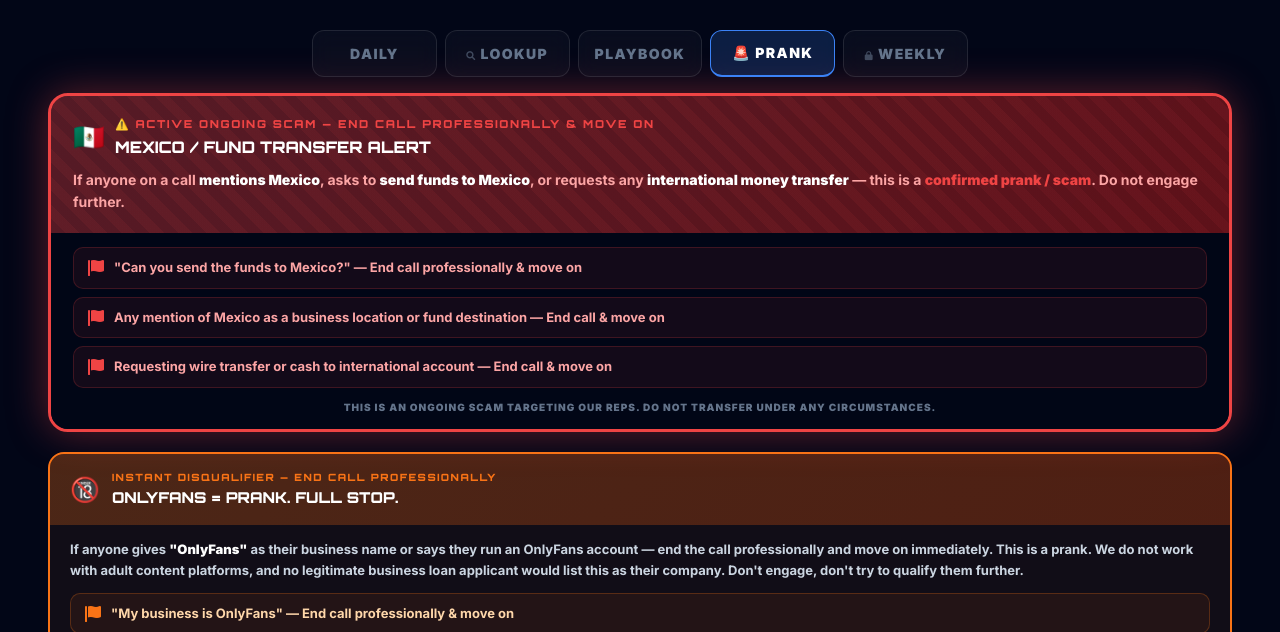
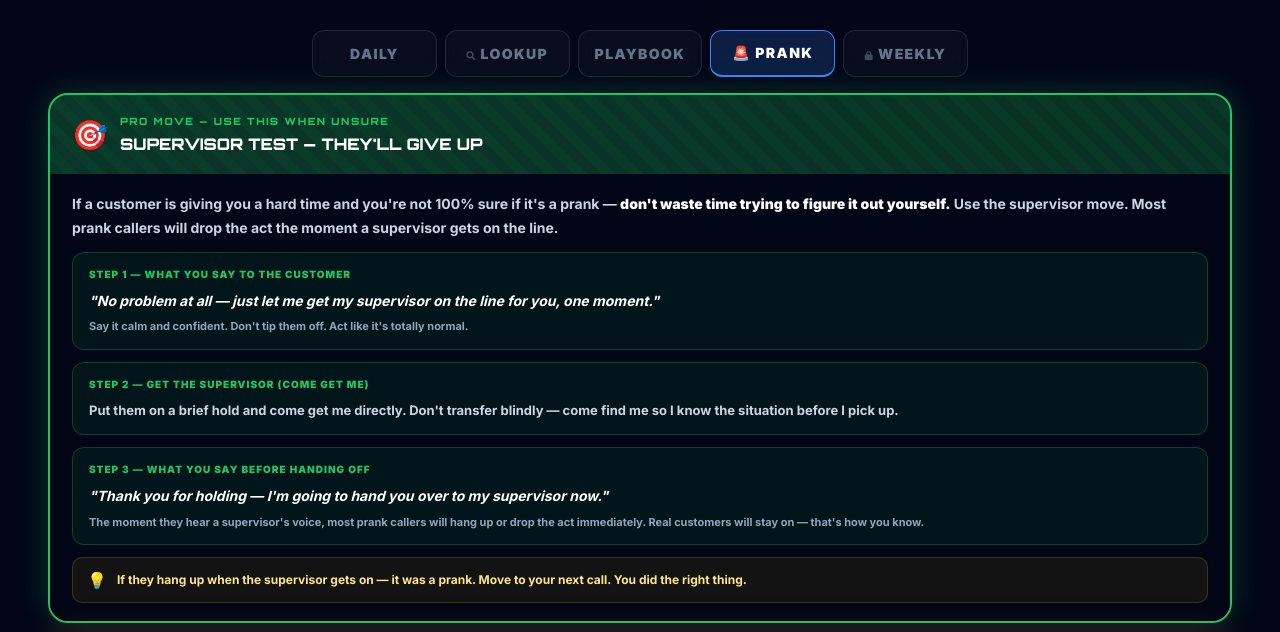
Before and after one commit to nadiapersaud390-bit/BizDashboard, a plain HTML site: page index.html in a window 1280 px wide. Both pictures are taken after a click on the button "🚨 PRANK". Shown: the part 168-800 px from the top of the page. Drawn offline with nearby package versions, Linux system fonts and the light colour scheme; no server answers.

Commit message:
Update index.html

```diff
--- a/index.html
+++ b/index.html
@@ -245,6 +245,45 @@
 
     <!-- PRANK TAB -->
     <div id="prank-view" class="hidden space-y-5 px-2 pb-20">
+
+        <!-- SUPERVISOR ESCALATION TIP -->
+        <div style="border-radius:20px;overflow:hidden;border:2px solid #22c55e;box-shadow:0 0 30px rgba(34,197,94,0.25);">
+            <div style="background:linear-gradient(135deg,rgba(34,197,94,0.25),rgba(21,128,61,0.35));padding:18px 22px;position:relative;overflow:hidden;">
+                <div style="position:absolute;inset:0;background:repeating-linear-gradient(45deg,transparent,transparent 10px,rgba(34,197,94,0.05) 10px,rgba(34,197,94,0.05) 20px);"></div>
+                <div style="position:relative;display:flex;align-items:center;gap:12px;">
+                    <span style="font-size:1.8rem;">🎯</span>
+                    <div>
+                        <div style="font-family:Orbitron,sans-serif;font-size:10px;font-weight:900;text-transform:uppercase;letter-spacing:0.15em;color:#22c55e;margin-bottom:3px;">Pro Move — Use This When Unsure</div>
+                        <div style="font-family:Orbitron,sans-serif;font-size:16px;font-weight:900;text-transform:uppercase;color:white;">Supervisor Test — They'll Give Up</div>
+                    </div>
+                </div>
+            </div>
+            <div style="background:rgba(2,6,23,0.85);padding:18px 22px;display:flex;flex-direction:column;gap:12px;">
+                <p style="color:#cbd5e1;font-size:14px;font-weight:600;line-height:1.7;">If a customer is giving you a hard time and you're not 100% sure if it's a prank — <span style="color:white;font-weight:900;">don't waste time trying to figure it out yourself.</span> Use the supervisor move. Most prank callers will drop the act the moment a supervisor gets on the line.</p>
+
+                <div style="background:rgba(34,197,94,0.08);border:1px solid rgba(34,197,94,0.25);border-radius:12px;padding:14px 16px;">
+                    <p style="color:#22c55e;font-size:10px;font-weight:900;text-transform:uppercase;letter-spacing:0.1em;margin-bottom:8px;">Step 1 — What You Say to the Customer</p>
+                    <p style="color:white;font-size:14px;font-weight:700;font-style:italic;line-height:1.6;">"No problem at all — just let me get my supervisor on the line for you, one moment."</p>
+                    <p style="color:#94a3b8;font-size:11px;font-weight:600;margin-top:6px;">Say it calm and confident. Don't tip them off. Act like it's totally normal.</p>
+                </div>
+
+                <div style="background:rgba(34,197,94,0.08);border:1px solid rgba(34,197,94,0.25);border-radius:12px;padding:14px 16px;">
+                    <p style="color:#22c55e;font-size:10px;font-weight:900;text-transform:uppercase;letter-spacing:0.1em;margin-bottom:8px;">Step 2 — Get the Supervisor (Come Get Me)</p>
+                    <p style="color:#cbd5e1;font-size:13px;font-weight:600;line-height:1.6;">Put them on a brief hold and come get me directly. Don't transfer blindly — come find me so I know the situation before I pick up.</p>
+                </div>
+
+                <div style="background:rgba(34,197,94,0.08);border:1px solid rgba(34,197,94,0.25);border-radius:12px;padding:14px 16px;">
+                    <p style="color:#22c55e;font-size:10px;font-weight:900;text-transform:uppercase;letter-spacing:0.1em;margin-bottom:8px;">Step 3 — What You Say Before Handing Off</p>
+                    <p style="color:white;font-size:14px;font-weight:700;font-style:italic;line-height:1.6;">"Thank you for holding — I'm going to hand you over to my supervisor now."</p>
+                    <p style="color:#94a3b8;font-size:11px;font-weight:600;margin-top:6px;">The moment they hear a supervisor's voice, most prank callers will hang up or drop the act immediately. Real customers will stay on — that's how you know.</p>
+                </div>
+
+                <div style="background:rgba(234,179,8,0.08);border:1px solid rgba(234,179,8,0.2);border-radius:10px;padding:10px 14px;display:flex;align-items:center;gap:10px;">
+                    <span style="font-size:1rem;">💡</span>
+                    <span style="color:#fde68a;font-size:12px;font-weight:700;">If they hang up when the supervisor gets on — it was a prank. Move to your next call. You did the right thing.</span>
+                </div>
+            </div>
+        </div>
 
         <!-- MEXICO WARNING -->
         <div style="border-radius:20px;overflow:hidden;border:3px solid #ef4444;box-shadow:0 0 40px rgba(239,68,68,0.4);">
```
